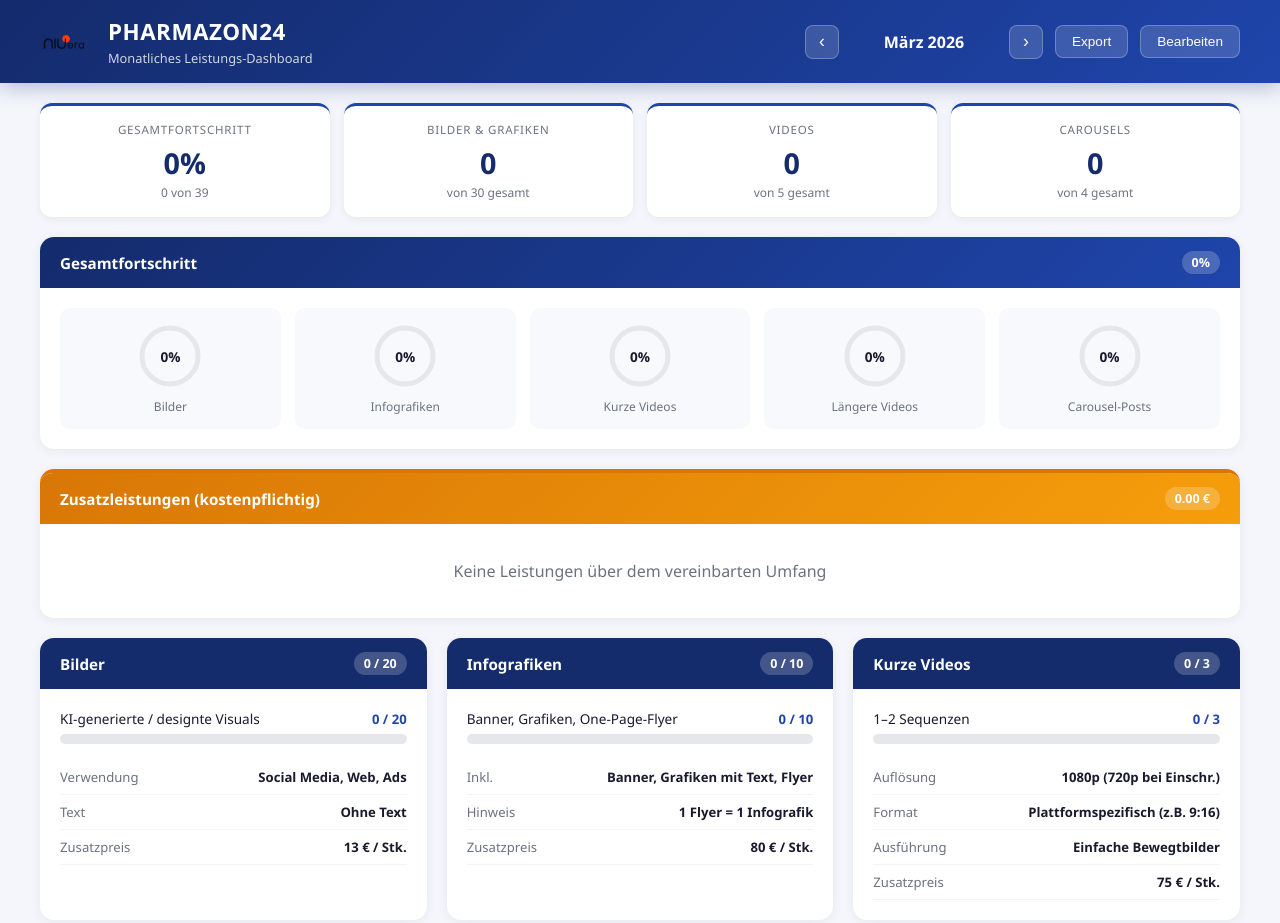
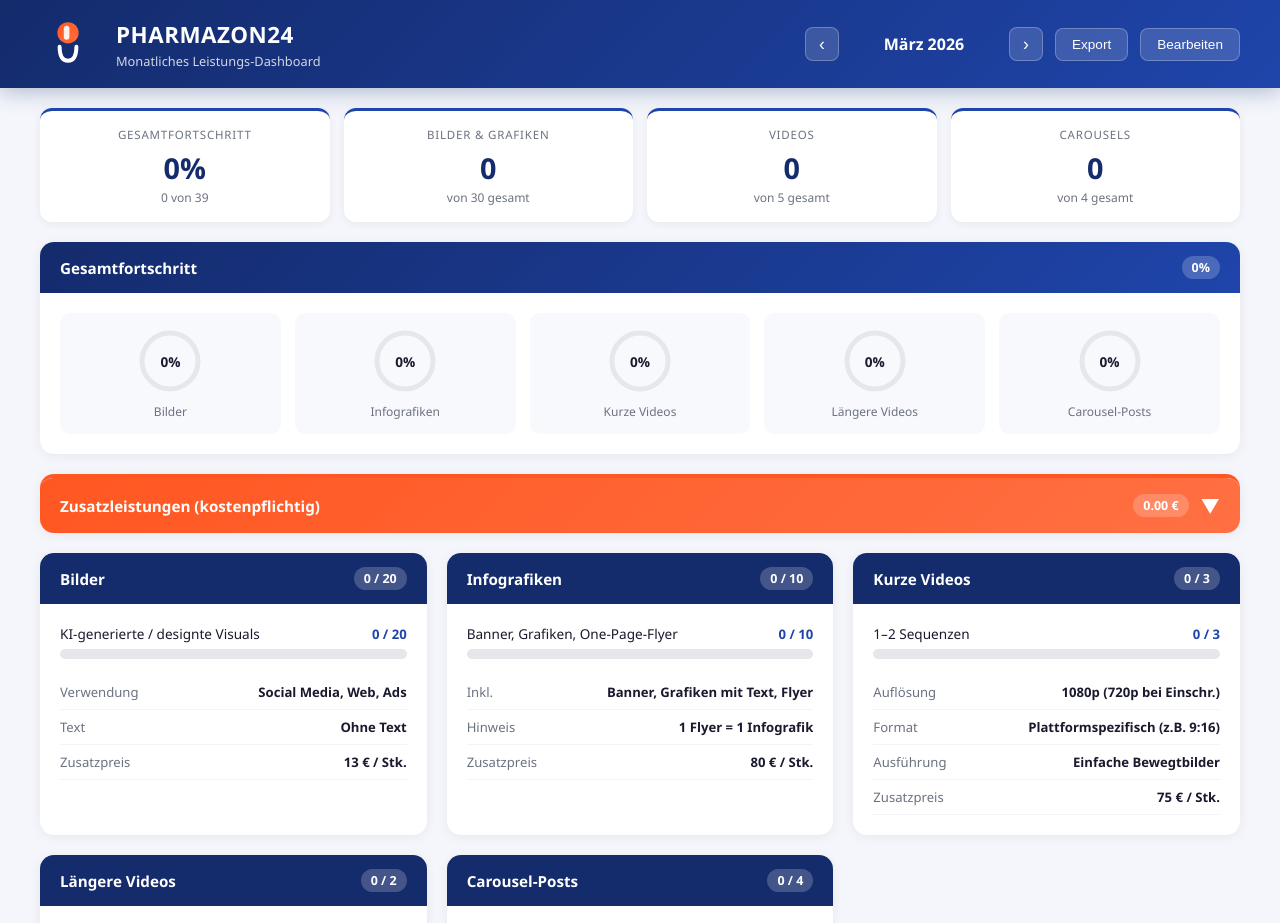
Before and after one commit to database-niu-era/pharmazon24-dashboard, a plain HTML site: page index.html in a window 1280 px wide. Shown: the top 923 px of the page. Drawn offline with Linux system fonts and the light colour scheme.

Commit message:
Update: Neues Logo, Carousel-Post 90€, Zusatzleistungen Dropdown
- Logo zu niU ERA SVG (orange/rot Gradient)
- Carousel-Post Preis: 65€ → 90€
- Zusatzleistungen-Card als Dropdown (klickbar, separate Farbe #FF5722)
- Arrow-Animation beim Toggle

```diff
--- a/index.html
+++ b/index.html
@@ -430,7 +430,21 @@
 
 <header>
     <div class="logo-area">
-        <img src="logo.png" alt="NIU ERA">
+        <!-- NIU ERA Logo as SVG -->
+        <svg width="56" height="56" viewBox="0 0 200 200" style="flex-shrink: 0;">
+            <defs>
+                <linearGradient id="niuGrad" x1="0%" y1="0%" x2="100%" y2="100%">
+                    <stop offset="0%" style="stop-color:#FF5722;stop-opacity:1" />
+                    <stop offset="100%" style="stop-color:#FF6F3B;stop-opacity:1" />
+                </linearGradient>
+            </defs>
+            <!-- Outer circle -->
+            <circle cx="100" cy="60" r="38" fill="url(#niuGrad)"/>
+            <!-- Inner white element -->
+            <path d="M 85 45 Q 85 35 95 35 Q 105 35 105 45 L 105 75 Q 105 85 95 85 Q 85 85 85 75 Z" fill="white" opacity="0.9"/>
+            <!-- Bottom curve -->
+            <path d="M 70 110 Q 70 160 100 160 Q 130 160 130 110" stroke="white" stroke-width="14" fill="none" stroke-linecap="round"/>
+        </svg>
         <div class="title-block">
             <h1>PHARMAZON24</h1>
             <p>Monatliches Leistungs-Dashboard</p>
@@ -461,13 +475,14 @@
         </div>
     </div>
 
-    <!-- Zusatzleistungen (Überschreitungen) -->
-    <div class="card overall-card" id="extraCard" style="border-top: 4px solid #d97706;">
-        <div class="card-header" style="background: linear-gradient(135deg, #d97706 0%, #f59e0b 100%);">
-            <h2>Zusatzleistungen (kostenpflichtig)</h2>
+    <!-- Zusatzleistungen (Überschreitungen) - Collapsible Dropdown -->
+    <div class="card overall-card" id="extraCard" style="border-top: 4px solid #FF5722;">
+        <div class="card-header" style="background: linear-gradient(135deg, #FF5722 0%, #FF7043 100%); cursor: pointer;" onclick="toggleExtraCard()">
+            <h2 style="flex: 1;">Zusatzleistungen (kostenpflichtig)</h2>
             <div class="badge" id="extraCostBadge">0,00 €</div>
+            <span style="margin-left: 12px; font-size: 1.2rem; transition: transform 0.3s;" id="expandArrow">▼</span>
         </div>
-        <div class="card-body" id="extraLeistungen">
+        <div class="card-body" id="extraLeistungen" style="display: none;">
             <p style="color: var(--text-light); text-align: center; padding: 16px 0;">Keine Leistungen über dem vereinbarten Umfang</p>
         </div>
     </div>
@@ -650,7 +665,7 @@
             </div>
             <div class="detail-row">
                 <span class="detail-label">Zusatzpreis</span>
-                <span class="detail-value">65 € / Stk.</span>
+                <span class="detail-value">90 € / Stk.</span>
             </div>
             <div class="btn-row">
                 <button class="btn btn-add" onclick="adjust('carousels', 1)">+ Hinzufügen</button>
@@ -740,7 +755,7 @@
         infografiken: { name: 'Infografiken',   max: 10, price: 80  },
         kurzeVideos:  { name: 'Kurze Videos',   max: 3,  price: 75  },
         langeVideos:  { name: 'Längere Videos', max: 2,  price: 150 },
-        carousels:    { name: 'Carousel-Posts',  max: 4,  price: 65  }
+        carousels:    { name: 'Carousel-Posts',  max: 4,  price: 90  }
     };
 
     // ===== AUTH (SHA-256 hashed password) =====
@@ -955,6 +970,16 @@
         }
     }
 
+    let extraCardOpen = false;
+
+    function toggleExtraCard() {
+        const extraCard = document.getElementById('extraLeistungen');
+        const arrow = document.getElementById('expandArrow');
+        extraCardOpen = !extraCardOpen;
+        extraCard.style.display = extraCardOpen ? 'block' : 'none';
+        arrow.style.transform = extraCardOpen ? 'rotate(180deg)' : 'rotate(0deg)';
+    }
+
     function exportData() {
         const md = getMonthData();
         const months = ['Januar','Februar','März','April','Mai','Juni','Juli','August','September','Oktober','November','Dezember'];
```
Also changed, not shown: logo-old.png (added).
